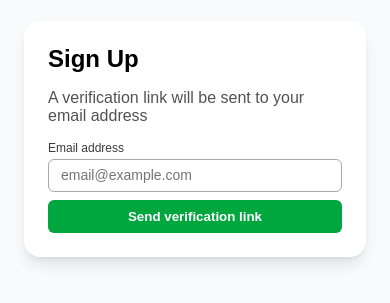
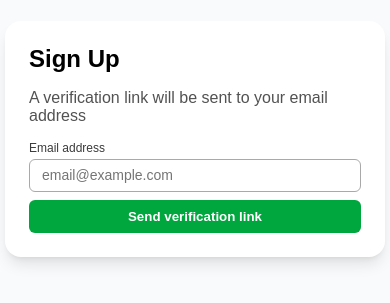
Before and after one commit to sejjy/phishing-email, a plain HTML site: page index.html in a window 390 px wide. Shown: the part 293-596 px from the top of the page. Drawn offline with nearby package versions, Linux system fonts and the light colour scheme.

Commit message:
Revert "fix: make form responsive on mobile"
This reverts commit 7fa86f528fc573c78b3aa7c873ce2b584cdbbfea.

```diff
--- a/style.css
+++ b/style.css
@@ -10,8 +10,7 @@ body {
 	display: flex;
 	flex-direction: column;
 	height: 100vh;
-	padding-block: 24px;
-	padding-inline: 24px;
+	padding: 24px;
 	align-items: center;
 	justify-content: center;
 	background-color: oklch(98.5% 0.002 247.839);
@@ -40,9 +39,8 @@ form {
 	display: flex;
 	flex-direction: inherit;
 	gap: 16px;
-	width: 100%;
-	max-width: 380px;
-	margin: 24px auto;
+	width: 380px;
+	margin: 24px;
 	border-radius: 16px;
 	padding: 24px;
 	background-color: white;
@@ -55,7 +53,6 @@ form div {
 	display: inherit;
 	flex-direction: inherit;
 	gap: 8px;
-	width: 100%;
 }
 
 form p {
@@ -70,7 +67,6 @@ label {
 }
 
 input {
-	width: 100%;
 	border: 1px solid darkgray;
 	border-radius: 6px;
 	padding: 8px 12px;
@@ -83,7 +79,6 @@ button {
 	font-weight: 600;
 	border: none;
 	border-radius: 6px;
-	width: 100%;
 	padding: 9px 16px;
 	background-color: oklch(62.7% 0.194 149.214);
 	color: white;
```
